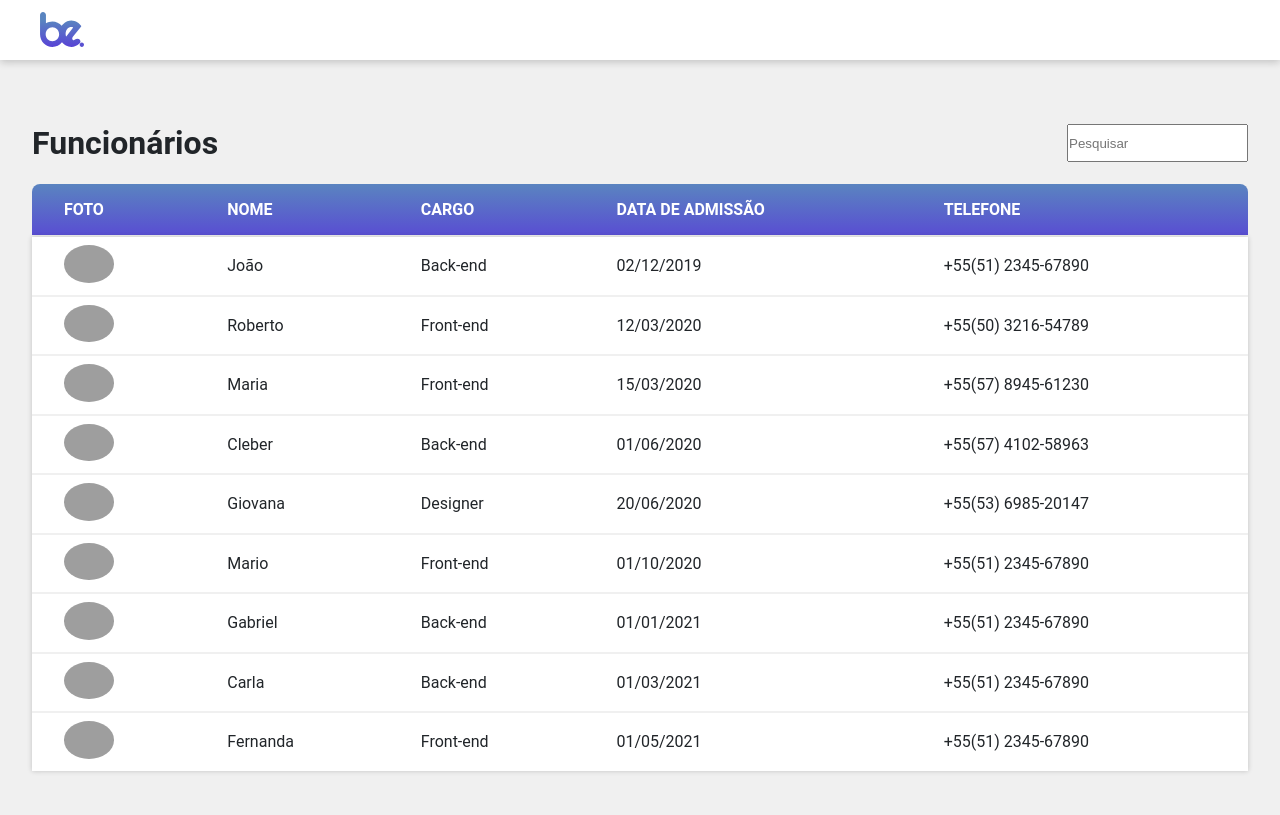
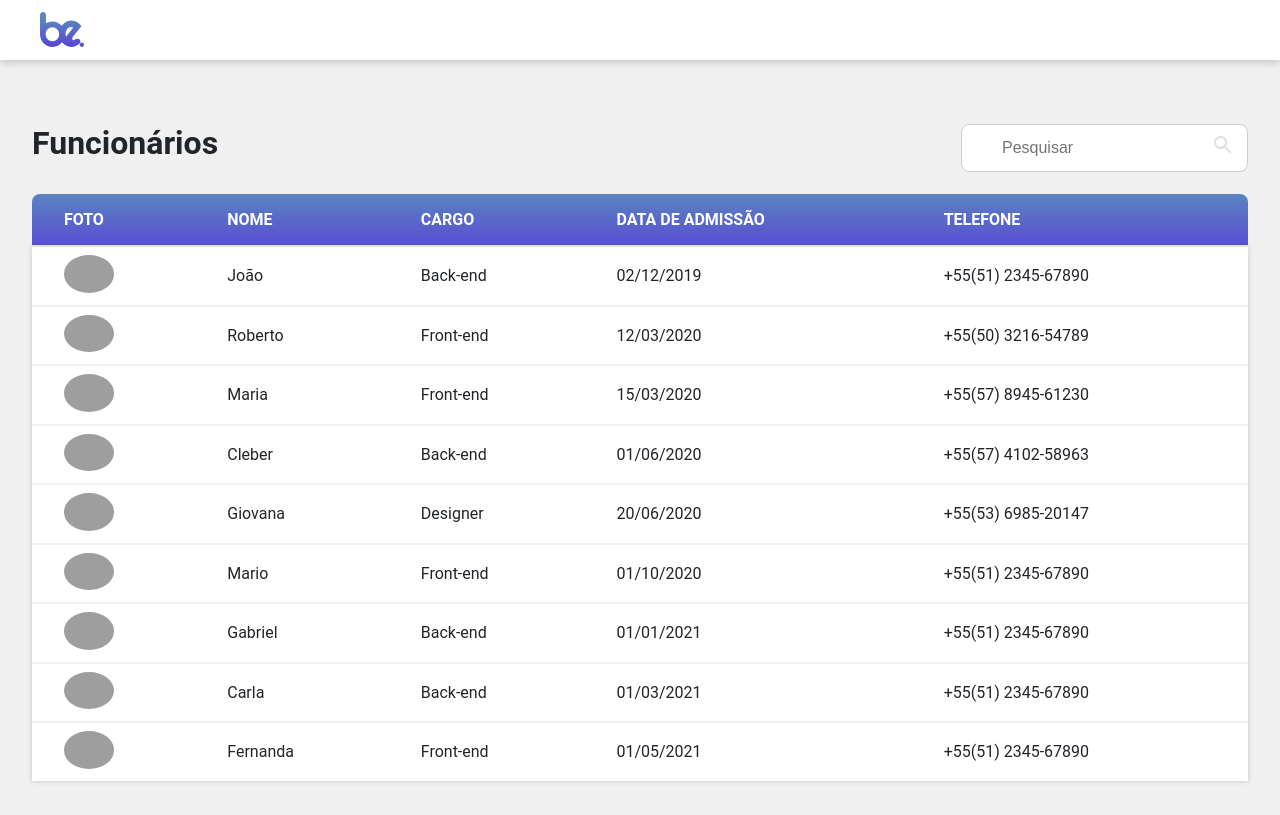
Before and after one commit to thiagooo14/frontEnd-Bemobile, a React (Vite) app: page / in a window 1280 px wide. Built offline with nearby package versions, Linux system fonts and the light colour scheme; data requests are answered from the project's data file; grey boxes are pictures that could not be loaded.

Commit message:
feat: implement search engine

```diff
--- /dev/null
+++ b/src/assets/search-icon.tsx
@@ -0,0 +1,17 @@
+const SearchIcon = ({ size = 24, color = 'none', ...rest }) => (
+  <svg
+    xmlns='http://www.w3.org/2000/svg'
+    width={size}
+    height={size}
+    viewBox='0 0 24 24'
+    fill={color}
+    {...rest}
+  >
+    <path
+      d='M12.5 11H11.71L11.43 10.73C12.41 9.59 13 8.11 13 6.5C13 2.91 10.09 0 6.5 0C2.91 0 0 2.91 0 6.5C0 10.09 2.91 13 6.5 13C8.11 13 9.59 12.41 10.73 11.43L11 11.71V12.5L16 17.49L17.49 16L12.5 11ZM6.5 11C4.01 11 2 8.99 2 6.5C2 4.01 4.01 2 6.5 2C8.99 2 11 4.01 11 6.5C11 8.99 8.99 11 6.5 11Z'
+      fill='#DFDFDF'
+    />
+  </svg>
+);
+
+export default SearchIcon;
--- /dev/null
+++ b/src/components/SearchInput /SearchInput .scss
@@ -0,0 +1,42 @@
+.search {
+  @media (max-width: 768px) {
+    max-width: 100%;
+  }
+
+  position: relative;
+  width: fit-content;
+  max-width: 400px;
+}
+
+.search-icon {
+  position: absolute;
+  top: 50%;
+  right: 10px;
+  transform: translateY(-50%);
+  color: #aaa;
+}
+
+.search-input {
+  @media (max-width: 768px) {
+    width: 335px;
+    font-size: 14px;
+    padding: 8px 8px 8px 35px;
+  }
+
+  @media (max-width: 480px) {
+    font-size: 12px;
+    padding: 6px 6px 6px 30px;
+  }
+
+  width: 287px;
+  height: 48px;
+  padding: 10px 10px 10px 40px;
+  border: 1px solid #ccc;
+  border-radius: 8px;
+  font-size: 16px;
+
+  &:focus {
+    outline: none;
+    border-color: #777;
+  }
+}
--- /dev/null
+++ b/src/components/SearchInput /SearchInput.tsx
@@ -0,0 +1,25 @@
+// import { SearchIcon } from '../../assets/search';
+import SearchIcon from '../../assets/search-icon';
+import './SearchInput .scss';
+
+interface SearchInputProps {
+  value: string;
+  onChange: (e: React.ChangeEvent<HTMLInputElement>) => void;
+}
+
+const SearchInput = ({ value, onChange }: SearchInputProps) => {
+  return (
+    <div className='search'>
+      <SearchIcon className='search-icon' />
+      <input
+        className='search-input'
+        type='text'
+        placeholder='Pesquisar'
+        value={value}
+        onChange={onChange}
+      />
+    </div>
+  );
+};
+
+export default SearchInput;
--- a/src/pages/home/Home.scss
+++ b/src/pages/home/Home.scss
@@ -4,6 +4,14 @@
   display: flex;
   flex-direction: column;
   margin: 0 auto;
+  &__search {
+    &--input {
+      padding: 10px;
+      width: 100%;
+      max-width: 300px;
+      box-sizing: border-box;
+    }
+  }
 
   &__header {
     display: flex;
--- a/src/pages/home/Home.tsx
+++ b/src/pages/home/Home.tsx
@@ -3,9 +3,11 @@ import './Home.scss';
 import { getEmployees } from '../../api/api';
 import { Employee } from '../../types/types';
 import EmployeeTable from '../../components/EmployeeTable/EmployeeTable';
+import SearchInput from '../../components/SearchInput /SearchInput';
 
 const Home = () => {
   const [employees, setEmployees] = useState<Employee[]>([]);
+  const [search, setSearch] = useState('');
 
   useEffect(() => {
     const fetchData = async () => {
@@ -15,20 +17,33 @@ const Home = () => {
     fetchData();
   }, []);
 
-  console.log(employees);
+  const filteredEmployees = employees.filter(
+    (employee) =>
+      employee.name.toLowerCase().includes(search.toLowerCase()) ||
+      employee.job.toLowerCase().includes(search.toLowerCase()) ||
+      employee.phone.includes(search)
+  );
 
   return (
     <div className='home'>
       <div className='home__header'>
         <h1 className='home__header--title'>Funcionários</h1>
-        <input
-          className='home__header--search'
-          type='text'
-          placeholder='Pesquisar'
+        <SearchInput
+          value={search}
+          onChange={(e) => setSearch(e.target.value)}
         />
+        {/* <div className='home__header__search'>
+          <input
+            className='home__header__search--input'
+            type='text'
+            placeholder='Pesquisar'
+            value={search}
+            onChange={(e) => setSearch(e.target.value)}
+          />
+        </div> */}
       </div>
       <div className='home__table'>
-        <EmployeeTable employees={employees} />
+        <EmployeeTable employees={filteredEmployees} />
       </div>
     </div>
   );
```
